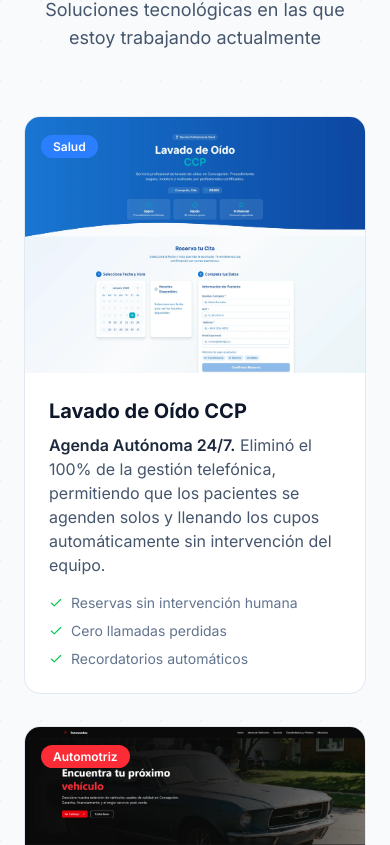
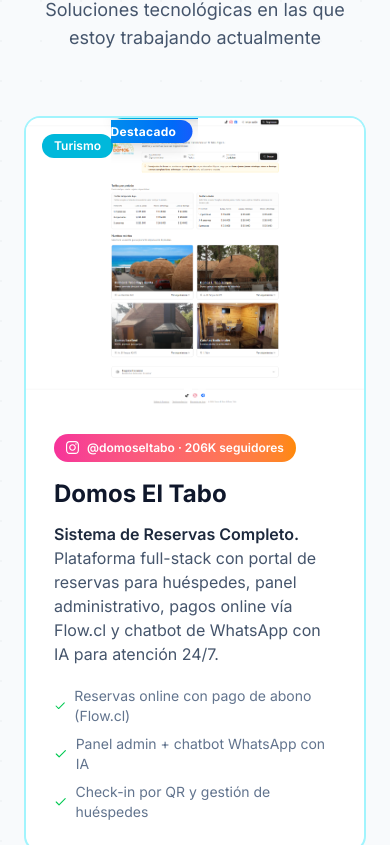
Before and after one commit to franciscodevccp/franciscodev, a Next.js app: page / in a window 390 px wide. Shown: the part 6979-7824 px from the top of the page. Built offline with nearby package versions, Linux system fonts and the light colour scheme.

Commit message:
feat: Domos El Tabo como proyecto destacado con carrusel en modal

```diff
--- a/app/page.tsx
+++ b/app/page.tsx
@@ -6,6 +6,8 @@
   ArrowRight,
   Check,
   ChevronDown,
+  ChevronLeft,
+  ChevronRight,
   MapPin,
   Sparkles,
   AlertTriangle,
@@ -25,7 +27,14 @@
 export default function Home() {
   const [scrolled, setScrolled] = useState(false);
   const [mounted, setMounted] = useState(false);
-  const [lightboxImage, setLightboxImage] = useState<string | null>(null);
+  const [lightboxImages, setLightboxImages] = useState<string[]>([]);
+  const [lightboxIndex, setLightboxIndex] = useState(0);
+
+  const openLightbox = (images: string | string[], index = 0) => {
+    setLightboxImages(Array.isArray(images) ? images : [images]);
+    setLightboxIndex(index);
+  };
+  const closeLightbox = () => setLightboxImages([]);
 
   useEffect(() => {
     setMounted(true);
@@ -601,11 +610,82 @@
           </div>
 
           <div className="grid md:grid-cols-2 gap-8">
-            {/* Proyecto 1: Lavado de Oído CCP */}
-            <div className="reveal group">
+
+            {/* ★ PROYECTO DESTACADO: Domos El Tabo */}
+            <div className="reveal md:col-span-2 group">
+              <div className="bg-white rounded-2xl overflow-hidden border-2 border-cyan-200 hover:border-cyan-400 hover:shadow-2xl transition-all duration-500 relative">
+
+                {/* Badge destacado */}
+                <div className="absolute top-0 left-1/2 -translate-x-1/2 -translate-y-1/2 z-10">
+                  <span className="px-4 py-1 rounded-full bg-gradient-to-r from-cyan-500 to-blue-600 text-white text-xs font-bold shadow-lg tracking-wide">
+                    ★ Proyecto Destacado
+                  </span>
+                </div>
+
+                <div className="flex flex-col md:flex-row">
+                  {/* Image — ocupa 60% en desktop */}
+                  <div className="relative overflow-hidden cursor-pointer md:w-3/5 flex-shrink-0" onClick={() => openLightbox(["/proyectos/reserva-public.png", "/proyectos/login-admin.png"])}>
+                    <Image
+                      src="/proyectos/reserva-public.png"
+                      alt="Domos El Tabo - Sistema de Reservas"
+                      width={900}
+                      height={600}
+                      className="w-full h-72 md:h-full object-cover object-top group-hover:scale-105 transition-transform duration-500"
+                    />
+                    <div className="absolute top-4 left-4 flex gap-2">
+                      <span className="px-3 py-1 rounded-full bg-cyan-500 text-white text-xs font-semibold">
+                        Turismo
+                      </span>
+                    </div>
+                    {/* Indicador de carrusel */}
+                    <div className="absolute bottom-3 left-1/2 -translate-x-1/2 flex gap-1.5">
+                      <span className="w-2 h-2 rounded-full bg-white"></span>
+                      <span className="w-2 h-2 rounded-full bg-white/50"></span>
+                    </div>
+                  </div>
+
+                  {/* Content — 40% */}
+                  <div className="p-7 flex flex-col justify-center md:w-2/5">
+                    {/* Followers badge */}
+                    <a
+                      href="https://www.instagram.com/domoseltabo/"
+                      target="_blank"
+                      rel="noopener noreferrer"
+                      className="inline-flex items-center gap-2 mb-4 px-3 py-1.5 rounded-full bg-gradient-to-r from-pink-500 to-orange-400 text-white text-xs font-semibold w-fit hover:opacity-90 transition-opacity"
+                    >
+                      <svg width="13" height="13" viewBox="0 0 24 24" fill="currentColor"><path d="M12 2.163c3.204 0 3.584.012 4.85.07 3.252.148 4.771 1.691 4.919 4.919.058 1.265.069 1.645.069 4.849 0 3.205-.012 3.584-.069 4.849-.149 3.225-1.664 4.771-4.919 4.919-1.266.058-1.644.07-4.85.07-3.204 0-3.584-.012-4.849-.07-3.26-.149-4.771-1.699-4.919-4.92-.058-1.265-.07-1.644-.07-4.849 0-3.204.013-3.583.07-4.849.149-3.227 1.664-4.771 4.919-4.919 1.266-.057 1.645-.069 4.849-.069zm0-2.163c-3.259 0-3.667.014-4.947.072-4.358.2-6.78 2.618-6.98 6.98-.059 1.281-.073 1.689-.073 4.948 0 3.259.014 3.668.072 4.948.2 4.358 2.618 6.78 6.98 6.98 1.281.058 1.689.072 4.948.072 3.259 0 3.668-.014 4.948-.072 4.354-.2 6.782-2.618 6.979-6.98.059-1.28.073-1.689.073-4.948 0-3.259-.014-3.667-.072-4.947-.196-4.354-2.617-6.78-6.979-6.98-1.281-.059-1.69-.073-4.949-.073zm0 5.838c-3.403 0-6.162 2.759-6.162 6.162s2.759 6.163 6.162 6.163 6.162-2.759 6.162-6.163c0-3.403-2.759-6.162-6.162-6.162zm0 10.162c-2.209 0-4-1.79-4-4 0-2.209 1.791-4 4-4s4 1.791 4 4c0 2.21-1.791 4-4 4zm6.406-11.845c-.796 0-1.441.645-1.441 1.44s.645 1.44 1.441 1.44c.795 0 1.439-.645 1.439-1.44s-.644-1.44-1.439-1.44z"/></svg>
+                      @domoseltabo · 206K seguidores
+                    </a>
+
+                    <h3 className="text-2xl font-bold text-slate-900 mb-3">
+                      Domos El Tabo
+                    </h3>
+                    <p className="text-slate-600 mb-5">
+                      <span className="font-semibold text-slate-800">Sistema de Reservas Completo.</span> Plataforma full-stack con portal de reservas para huéspedes, panel administrativo, pagos online vía Flow.cl y chatbot de WhatsApp con IA para atención 24/7.
+                    </p>
+                    <ul className="space-y-2 text-sm text-slate-500">
+                      <li className="flex items-center gap-2">
+                        <Check size={14} className="text-green-500" />
+                        Reservas online con pago de abono (Flow.cl)
+                      </li>
+                      <li className="flex items-center gap-2">
+                        <Check size={14} className="text-green-500" />
+                        Panel admin + chatbot WhatsApp con IA
+                      </li>
+                      <li className="flex items-center gap-2">
+                        <Check size={14} className="text-green-500" />
+                        Check-in por QR y gestión de huéspedes
+                      </li>
+                    </ul>
+                  </div>
+                </div>
+              </div>
+            </div>
+
+            {/* Proyecto 2: Lavado de Oído CCP */}
+            <div className="reveal delay-200 group">
               <div className="bg-white rounded-2xl overflow-hidden border border-slate-200 hover:border-blue-200 hover:shadow-2xl transition-all duration-500">
-                {/* Image */}
-                <div className="relative overflow-hidden cursor-pointer" onClick={() => setLightboxImage("/proyectos/proyecto1.webp")}>
+                <div className="relative overflow-hidden cursor-pointer" onClick={() => openLightbox("/proyectos/proyecto1.webp")}>
                   <Image
                     src="/proyectos/proyecto1.webp"
                     alt="Lavado de Oído CCP - Sistema de Reservas"
@@ -614,43 +694,27 @@
                     className="w-full h-64 object-cover object-top group-hover:scale-105 transition-transform duration-500"
                   />
                   <div className="absolute top-4 left-4">
-                    <span className="px-3 py-1 rounded-full bg-blue-500 text-white text-xs font-semibold">
-                      Salud
-                    </span>
+                    <span className="px-3 py-1 rounded-full bg-blue-500 text-white text-xs font-semibold">Salud</span>
                   </div>
                 </div>
-
-                {/* Content */}
                 <div className="p-6">
-                  <h3 className="text-xl font-bold text-slate-900 mb-2">
-                    Lavado de Oído CCP
-                  </h3>
+                  <h3 className="text-xl font-bold text-slate-900 mb-2">Lavado de Oído CCP</h3>
                   <p className="text-slate-600 mb-4">
                     <span className="font-semibold text-slate-800">Agenda Autónoma 24/7.</span> Eliminó el 100% de la gestión telefónica, permitiendo que los pacientes se agenden solos y llenando los cupos automáticamente sin intervención del equipo.
                   </p>
                   <ul className="space-y-2 text-sm text-slate-500">
-                    <li className="flex items-center gap-2">
-                      <Check size={14} className="text-green-500" />
-                      Reservas sin intervención humana
-                    </li>
-                    <li className="flex items-center gap-2">
-                      <Check size={14} className="text-green-500" />
-                      Cero llamadas perdidas
-                    </li>
-                    <li className="flex items-center gap-2">
-                      <Check size={14} className="text-green-500" />
-                      Recordatorios automáticos
-                    </li>
+                    <li className="flex items-center gap-2"><Check size={14} className="text-green-500" />Reservas sin intervención humana</li>
+                    <li className="flex items-center gap-2"><Check size={14} className="text-green-500" />Cero llamadas perdidas</li>
+                    <li className="flex items-center gap-2"><Check size={14} className="text-green-500" />Recordatorios automáticos</li>
                   </ul>
                 </div>
               </div>
             </div>
 
-            {/* Proyecto 2: Innovautos */}
-            <div className="reveal delay-200 group">
+            {/* Proyecto 3: Innovautos */}
+            <div className="reveal delay-300 group">
               <div className="bg-white rounded-2xl overflow-hidden border border-slate-200 hover:border-blue-200 hover:shadow-2xl transition-all duration-500">
-                {/* Image */}
-                <div className="relative overflow-hidden cursor-pointer" onClick={() => setLightboxImage("/proyectos/proyecto2.webp")}>
+                <div className="relative overflow-hidden cursor-pointer" onClick={() => openLightbox("/proyectos/proyecto2.webp")}>
                   <Image
                     src="/proyectos/proyecto2.webp"
                     alt="Innovautos - Plataforma de Vehículos"
@@ -659,43 +723,27 @@
                     className="w-full h-64 object-cover object-top group-hover:scale-105 transition-transform duration-500"
                   />
                   <div className="absolute top-4 left-4">
-                    <span className="px-3 py-1 rounded-full bg-red-500 text-white text-xs font-semibold">
-                      Automotriz
-                    </span>
+                    <span className="px-3 py-1 rounded-full bg-red-500 text-white text-xs font-semibold">Automotriz</span>
                   </div>
                 </div>
-
-                {/* Content */}
                 <div className="p-6">
-                  <h3 className="text-xl font-bold text-slate-900 mb-2">
-                    Innovautos
-                  </h3>
+                  <h3 className="text-xl font-bold text-slate-900 mb-2">Innovautos</h3>
                   <p className="text-slate-600 mb-4">
                     <span className="font-semibold text-slate-800">Venta Digital Acelerada.</span> Centralizó todo el stock en una plataforma rápida, reduciendo el tiempo de decisión del cliente y conectando la venta directa por WhatsApp en un solo clic.
                   </p>
                   <ul className="space-y-2 text-sm text-slate-500">
-                    <li className="flex items-center gap-2">
-                      <Check size={14} className="text-green-500" />
-                      Catálogo siempre actualizado
-                    </li>
-                    <li className="flex items-center gap-2">
-                      <Check size={14} className="text-green-500" />
-                      Contacto directo a un clic
-                    </li>
-                    <li className="flex items-center gap-2">
-                      <Check size={14} className="text-green-500" />
-                      Diseño de alta conversión
-                    </li>
+                    <li className="flex items-center gap-2"><Check size={14} className="text-green-500" />Catálogo siempre actualizado</li>
+                    <li className="flex items-center gap-2"><Check size={14} className="text-green-500" />Contacto directo a un clic</li>
+                    <li className="flex items-center gap-2"><Check size={14} className="text-green-500" />Diseño de alta conversión</li>
                   </ul>
                 </div>
               </div>
             </div>
 
-            {/* Proyecto 3: ERP Innovautos */}
-            <div className="reveal delay-300 group">
+            {/* Proyecto 4: ERP Innovautos */}
+            <div className="reveal delay-400 group">
               <div className="bg-white rounded-2xl overflow-hidden border border-slate-200 hover:border-blue-200 hover:shadow-2xl transition-all duration-500">
-                {/* Image */}
-                <div className="relative overflow-hidden cursor-pointer" onClick={() => setLightboxImage("/proyectos/proyecto3.webp")}>
+                <div className="relative overflow-hidden cursor-pointer" onClick={() => openLightbox("/proyectos/proyecto3.webp")}>
                   <Image
                     src="/proyectos/proyecto3.webp"
                     alt="ERP Innovautos - Panel de Administración"
@@ -704,82 +752,23 @@
                     className="w-full h-64 object-cover object-top group-hover:scale-105 transition-transform duration-500"
                   />
                   <div className="absolute top-4 left-4">
-                    <span className="px-3 py-1 rounded-full bg-purple-500 text-white text-xs font-semibold">
-                      ERP / Dashboard
-                    </span>
+                    <span className="px-3 py-1 rounded-full bg-purple-500 text-white text-xs font-semibold">ERP / Dashboard</span>
                   </div>
                 </div>
-
-                {/* Content */}
                 <div className="p-6">
-                  <h3 className="text-xl font-bold text-slate-900 mb-2">
-                    ERP Taller Innovautos
-                  </h3>
+                  <h3 className="text-xl font-bold text-slate-900 mb-2">ERP Taller Innovautos</h3>
                   <p className="text-slate-600 mb-4">
                     <span className="font-semibold text-slate-800">Control Operativo Total.</span> Digitalizó el flujo completo del taller, eliminando el uso de papel desordenado y evitando pérdidas de dinero por errores en inventario o caja chica.
                   </p>
                   <ul className="space-y-2 text-sm text-slate-500">
-                    <li className="flex items-center gap-2">
-                      <Check size={14} className="text-green-500" />
-                      Finanzas en tiempo real
-                    </li>
-                    <li className="flex items-center gap-2">
-                      <Check size={14} className="text-green-500" />
-                      Adiós al Excel y papel
-                    </li>
-                    <li className="flex items-center gap-2">
-                      <Check size={14} className="text-green-500" />
-                      Trazabilidad de trabajos
-                    </li>
+                    <li className="flex items-center gap-2"><Check size={14} className="text-green-500" />Finanzas en tiempo real</li>
+                    <li className="flex items-center gap-2"><Check size={14} className="text-green-500" />Adiós al Excel y papel</li>
+                    <li className="flex items-center gap-2"><Check size={14} className="text-green-500" />Trazabilidad de trabajos</li>
                   </ul>
                 </div>
               </div>
             </div>
 
-            {/* Proyecto 4: Agüita Sabor */}
-            <div className="reveal delay-400 group">
-              <div className="bg-white rounded-2xl overflow-hidden border border-slate-200 hover:border-blue-200 hover:shadow-2xl transition-all duration-500">
-                {/* Image */}
-                <div className="relative overflow-hidden cursor-pointer" onClick={() => setLightboxImage("/proyectos/aguitasabor.webp")}>
-                  <Image
-                    src="/proyectos/aguitasabor.webp"
-                    alt="Agüita Sabor - Carta Digital"
-                    width={700}
-                    height={450}
-                    className="w-full h-64 object-cover object-top group-hover:scale-105 transition-transform duration-500"
-                  />
-                  <div className="absolute top-4 left-4">
-                    <span className="px-3 py-1 rounded-full bg-orange-500 text-white text-xs font-semibold">
-                      Gastronomía
-                    </span>
-                  </div>
-                </div>
-
-                {/* Content */}
-                <div className="p-6">
-                  <h3 className="text-xl font-bold text-slate-900 mb-2">
-                    Agüita Sabor
-                  </h3>
-                  <p className="text-slate-600 mb-4">
-                    <span className="font-semibold text-slate-800">Carta Digital Inteligente.</span> Digitalizó la experiencia de venta eliminando los menús físicos y PDFs lentos, ofreciendo un catálogo interactivo de carga instantánea que facilita la decisión de compra.
-                  </p>
-                  <ul className="space-y-2 text-sm text-slate-500">
-                    <li className="flex items-center gap-2">
-                      <Check size={14} className="text-green-500" />
-                      Carga ultra-rápida (Sin descargas)
-                    </li>
-                    <li className="flex items-center gap-2">
-                      <Check size={14} className="text-green-500" />
-                      Precios actualizados en tiempo real
-                    </li>
-                    <li className="flex items-center gap-2">
-                      <Check size={14} className="text-green-500" />
-                      Diseño &quot;Mobile First&quot; de alto impacto
-                    </li>
-                  </ul>
-                </div>
-              </div>
-            </div>
           </div>
 
           {/* CTA */}
@@ -1081,34 +1070,74 @@
       </footer>
 
       {/* ============================================
-          LIGHTBOX MODAL
+          LIGHTBOX MODAL CON CARRUSEL
           ============================================ */}
-      {lightboxImage && (
+      {lightboxImages.length > 0 && (
         <div
           className="fixed inset-0 z-[200] bg-black/90 flex items-center justify-center p-4 animate-fade-in cursor-pointer"
-          onClick={() => setLightboxImage(null)}
+          onClick={closeLightbox}
         >
           {/* Close button */}
           <button
-            className="absolute top-4 right-4 p-2 rounded-full bg-white/10 hover:bg-white/20 text-white transition-colors"
-            onClick={() => setLightboxImage(null)}
+            className="absolute top-4 right-4 p-2 rounded-full bg-white/10 hover:bg-white/20 text-white transition-colors z-10"
+            onClick={closeLightbox}
           >
             <X size={24} />
           </button>
 
-          {/* Image */}
+          {/* Flecha izquierda */}
+          {lightboxImages.length > 1 && (
+            <button
+              className="absolute left-4 top-1/2 -translate-y-1/2 p-2 rounded-full bg-white/10 hover:bg-white/25 text-white transition-colors z-10 disabled:opacity-30"
+              disabled={lightboxIndex === 0}
+              onClick={(e) => { e.stopPropagation(); setLightboxIndex(i => Math.max(0, i - 1)); }}
+            >
+              <ChevronLeft size={32} />
+            </button>
+          )}
+
+          {/* Flecha derecha */}
+          {lightboxImages.length > 1 && (
+            <button
+              className="absolute right-4 top-1/2 -translate-y-1/2 p-2 rounded-full bg-white/10 hover:bg-white/25 text-white transition-colors z-10 disabled:opacity-30"
+              disabled={lightboxIndex === lightboxImages.length - 1}
+              onClick={(e) => { e.stopPropagation(); setLightboxIndex(i => Math.min(lightboxImages.length - 1, i + 1)); }}
+            >
+              <ChevronRight size={32} />
+            </button>
+          )}
+
+          {/* Imagen */}
           <div
-            className="relative max-w-6xl max-h-[90vh] w-full"
+            className="relative max-w-6xl max-h-[85vh] w-full"
             onClick={(e) => e.stopPropagation()}
           >
             <Image
-              src={lightboxImage}
+              src={lightboxImages[lightboxIndex]}
               alt="Proyecto expandido"
               width={1400}
               height={900}
-              className="w-full h-auto max-h-[90vh] object-contain rounded-lg"
+              className="w-full h-auto max-h-[85vh] object-contain rounded-lg"
             />
           </div>
+
+          {/* Dots indicadores */}
+          {lightboxImages.length > 1 && (
+            <div
+              className="absolute bottom-6 left-1/2 -translate-x-1/2 flex gap-3 z-10"
+              onClick={(e) => e.stopPropagation()}
+            >
+              {lightboxImages.map((_, i) => (
+                <button
+                  key={i}
+                  onClick={() => setLightboxIndex(i)}
+                  className={`w-2.5 h-2.5 rounded-full transition-all duration-200 ${
+                    i === lightboxIndex ? "bg-white scale-125" : "bg-white/40 hover:bg-white/70"
+                  }`}
+                />
+              ))}
+            </div>
+          )}
         </div>
       )}
     </main>
```
Also changed, not shown: public/proyectos/login-admin.png (added), public/proyectos/reserva-public.png (added).
